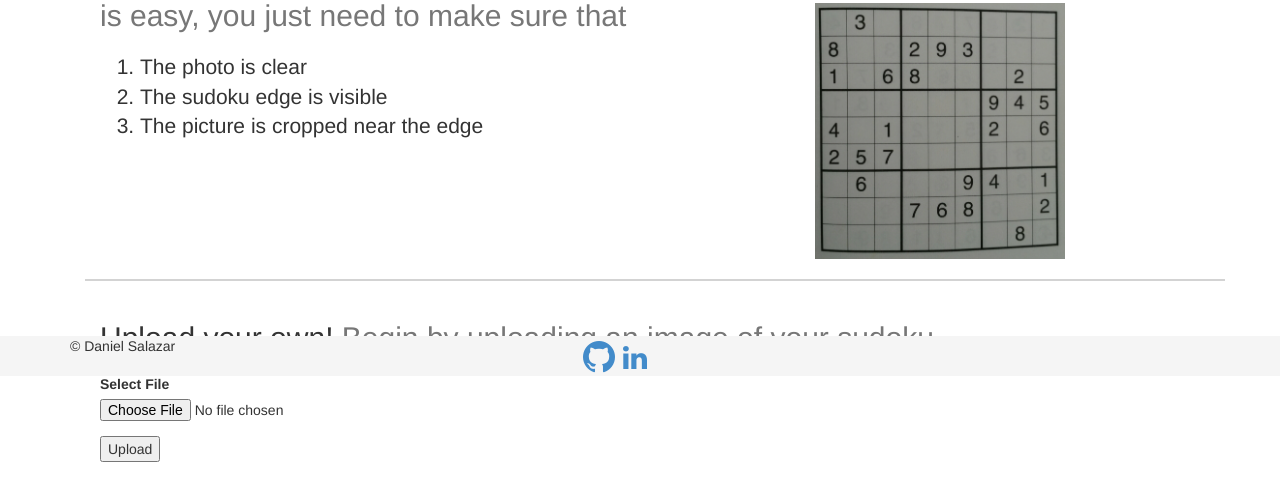
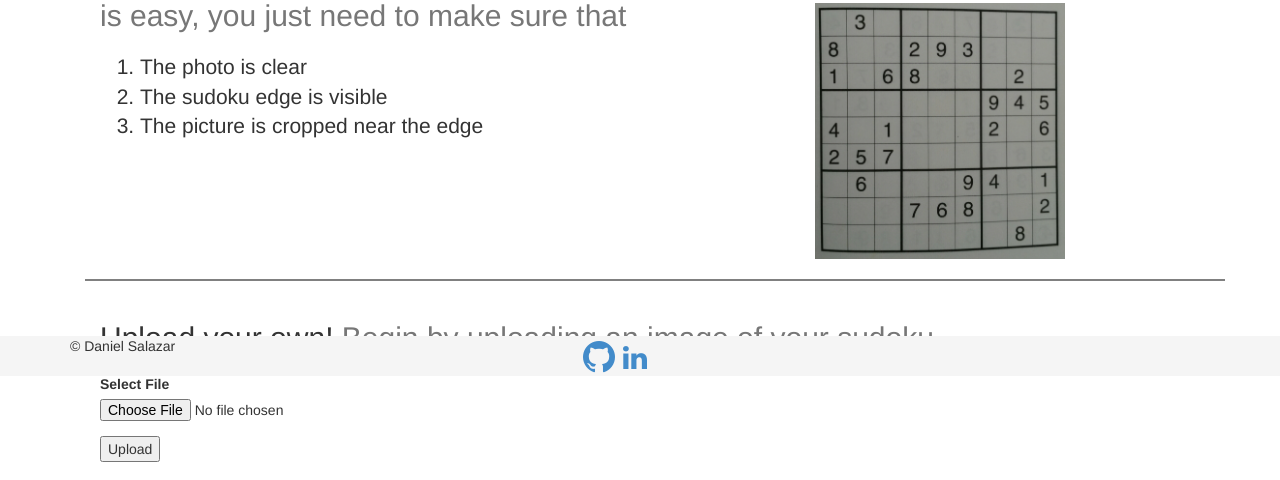
Before and after one commit to dhsalazar/Sudoku-Flask-App, a Flask app: page / in a window 1280 px wide. Shown: the part 424-904 px from the top of the page. Run offline with Flask 2, Linux system fonts and the light colour scheme; some libraries are stand-ins or nearby versions.

Commit message:
changed some colors on webpage

```diff
--- a/static/css/style.css
+++ b/static/css/style.css
@@ -36,7 +36,7 @@ body {
 /* START OF Change the Divider Bar */
 /* 2px=thickness, solid=style (dotted-dashed-solid-double-groove-ridge-inset-outset), red=color */
 .featurette-divider {
-border:         1px solid lightgrey;
+border:         1px solid grey;
 }
 /* END OF Change the Divider Bar */
 
```
